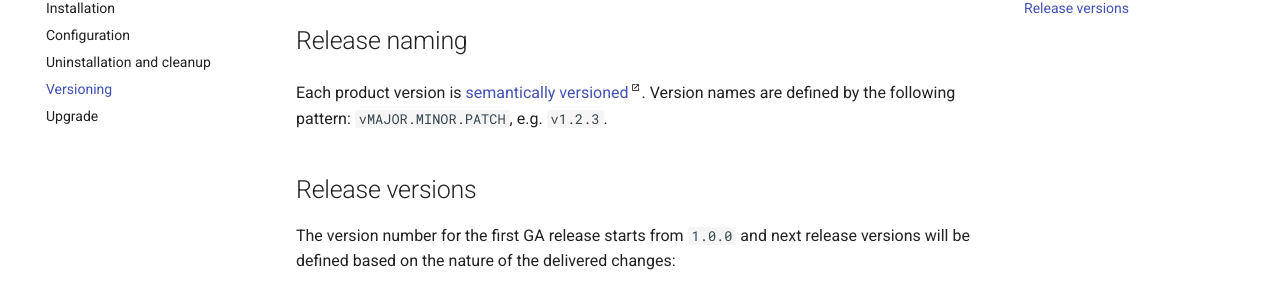
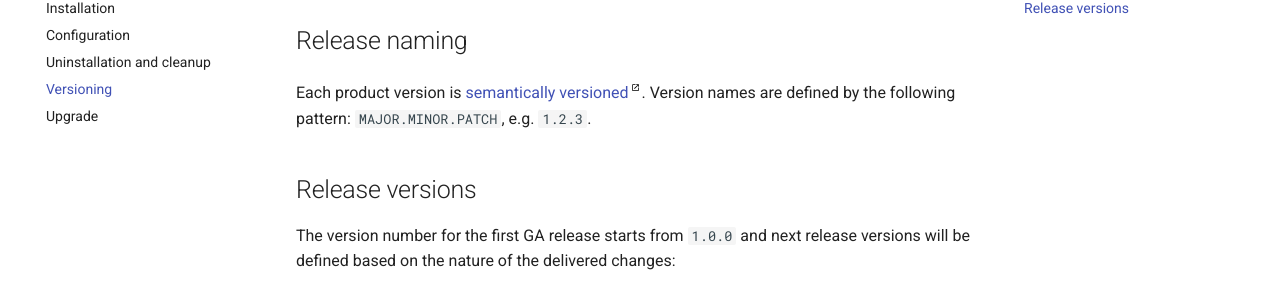
Before and after one commit to atlassian-labs/data-center-terraform, an MkDocs documentation site: the page built from docs/docs/userguide/VERSIONING.md, in a window 1280 px wide. Shown: the part 251-545 px from the top of the page. Built offline with MkDocs 1.6.1 and Material for MkDocs 9.7.7, drawn with Linux system fonts in a browser that asks for light colours; comment, search, counter and statistics services are not loaded.

Commit message:
Update VERSIONING.md

```diff
--- a/docs/docs/userguide/VERSIONING.md
+++ b/docs/docs/userguide/VERSIONING.md
@@ -2,7 +2,7 @@
 
 ## Release naming
 
-Each product version is [semantically versioned](https://semver.org/){.external}. Version names are defined by the following pattern: `vMAJOR.MINOR.PATCH`, e.g. `v1.2.3`.
+Each product version is [semantically versioned](https://semver.org/){.external}. Version names are defined by the following pattern: `MAJOR.MINOR.PATCH`, e.g. `1.2.3`.
 
 ## Release versions
 
```
